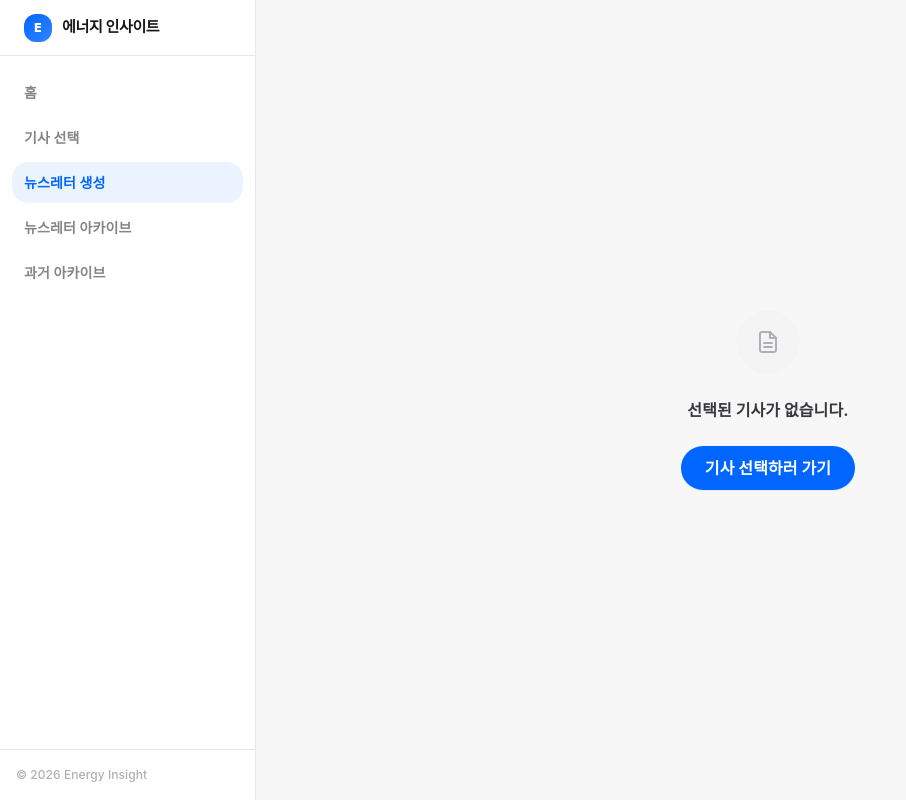
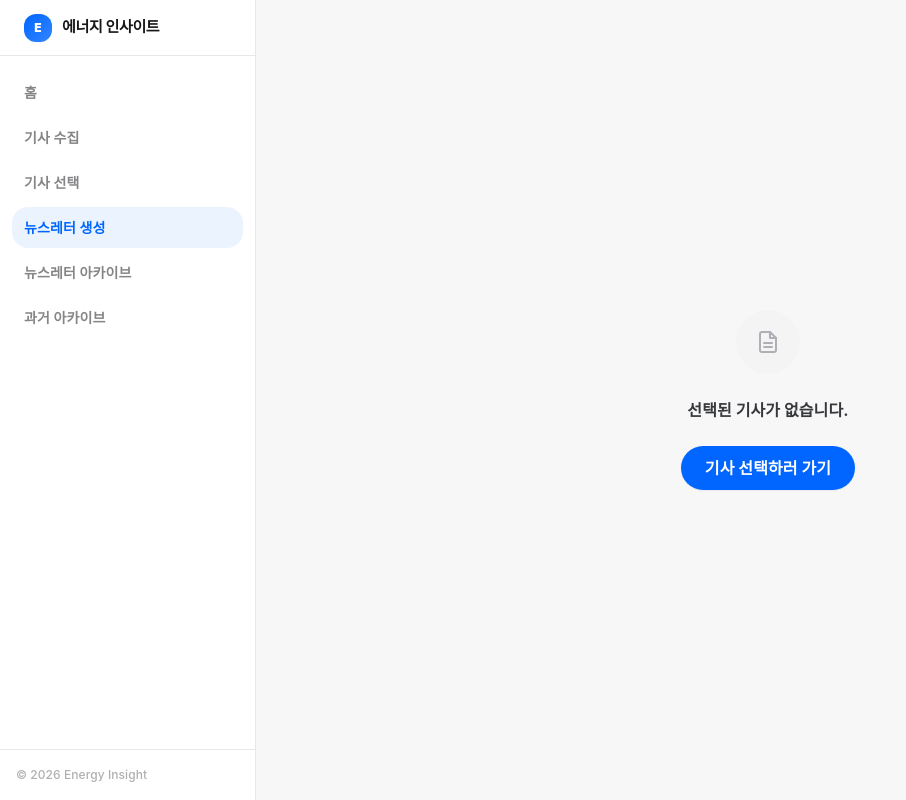
Before and after one commit to cgonyamnaym/mySUNI_Newsletter, a Next.js app: page /generate in a window 1280 px wide. Shown: the whole page, without its empty margins (0-906 px from the left). Built offline with nearby package versions, Linux system fonts and the light colour scheme; a web font is replaced by a local one.

Commit message:
feat: 사이드바에 /collect 기사 수집 메뉴 추가
Co-Authored-By: Claude Sonnet 4.6 <noreply@anthropic.com>

```diff
--- a/src/components/Sidebar.tsx
+++ b/src/components/Sidebar.tsx
@@ -8,6 +8,7 @@ export function Sidebar() {
 
   const links = [
     { href: '/', label: '홈' },
+    { href: '/collect', label: '기사 수집' },
     { href: '/screening', label: '기사 선택' },
     { href: '/generate', label: '뉴스레터 생성' },
     { href: '/newsletter-archive', label: '뉴스레터 아카이브' },
```
